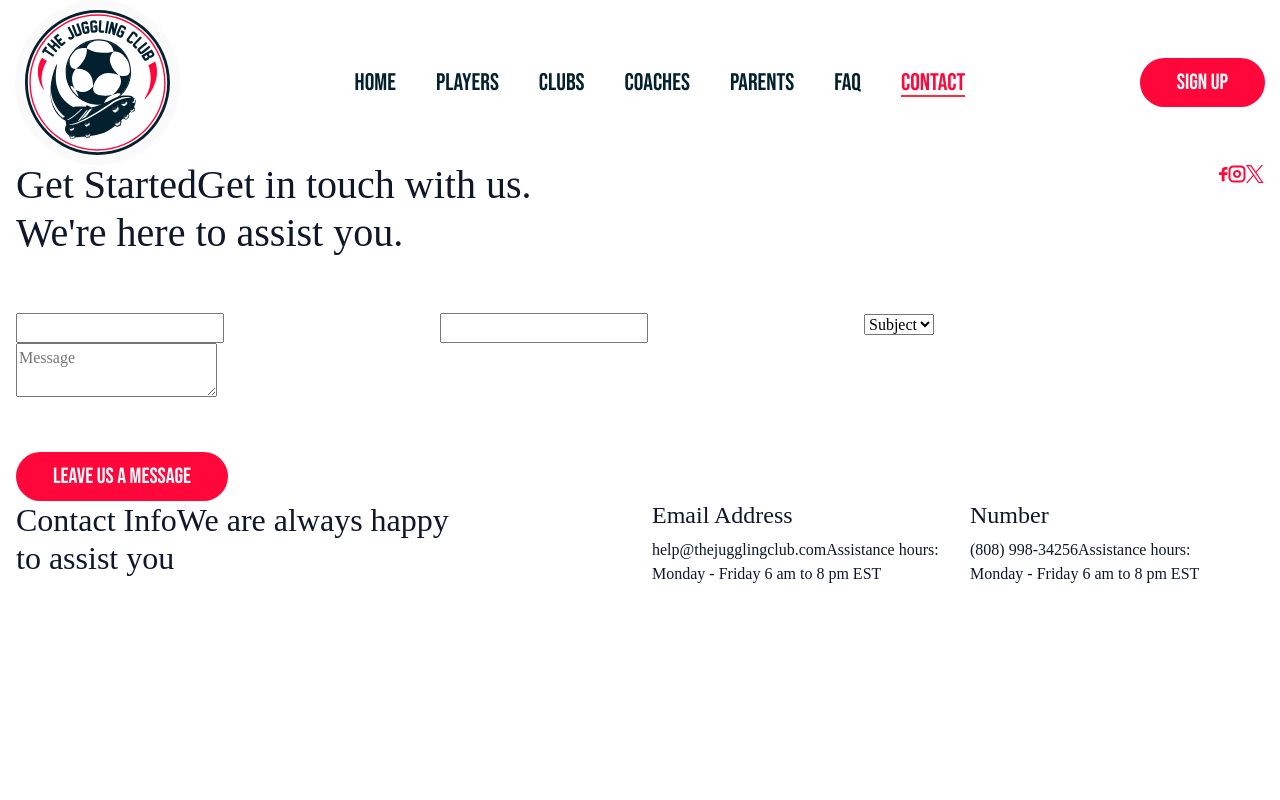
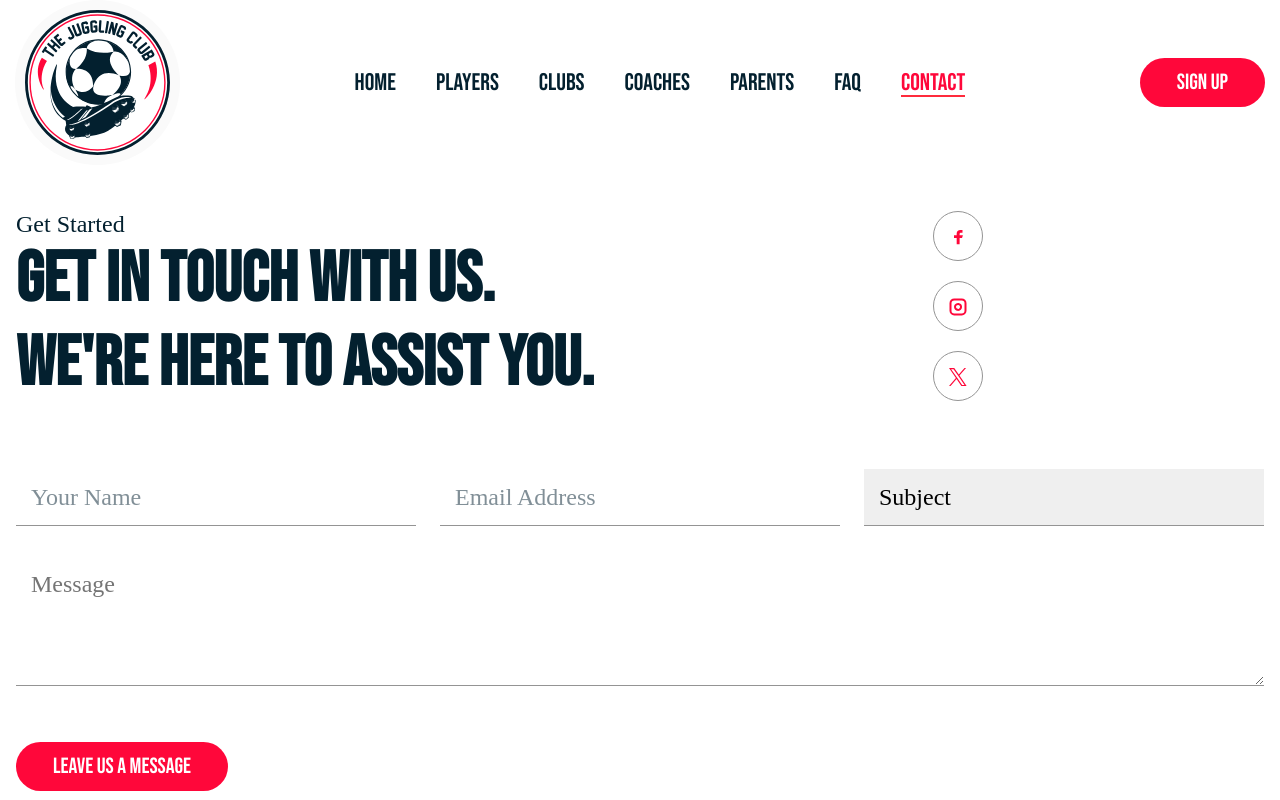
Before and after one commit to sanjayjploft/the-juggling-club, a Next.js app: page /Contact in a window 1280 px wide. Shown: the top 800 px of the page. Built offline with nearby package versions, Linux system fonts and the light colour scheme; a web font is replaced by a local one.

Commit message:
first commit

```diff
--- a/src/app/(public)/FAQ/page.js
+++ b/src/app/(public)/FAQ/page.js
@@ -1,5 +1,5 @@
+import Tabs from "../../../components/Tabs";
 import React from "react";
-import Tabs from "../components/Tabs";
 
 export default function Page() {
   return (
@@ -7,7 +7,7 @@ export default function Page() {
       <div className="section">
         <div className="container faq-tabs">
           <h1>Frequently Asked Questions</h1>
-            <Tabs />
+          <Tabs />
         </div>
       </div>
     </main>
--- a/src/app/globals.css
+++ b/src/app/globals.css
@@ -67,7 +67,7 @@ body {
   margin: 0;
   background: #fff;
   color: #0f172a;
-  font-family: "Avenir";
+  font-family: "Bebas Neue";
   overflow-x: hidden;
 }
 /* manu css */
@@ -1783,6 +1783,155 @@ input::placeholder {
 .price-whitout-hed {
   background-image: url("/assets/image/sub-hero-price-img1.webp");
 }
+.faq-tabs h1 {
+  color: #000;
+  text-align: center;
+  font-family: "Bebas Neue";
+  font-size: 60px;
+  font-style: normal;
+  font-weight: 500;
+  line-height: normal;
+}
+
+/***************** FAQ ****************/
+.faq-tabs h1 {
+  font-size: 60px;
+  color: #000;
+  text-align: center;
+  margin-top: 50px;
+}
+
+/***************** Contact Us ****************/
+.contct-mn {
+  margin-top: 50px;
+}
+.contct-mn h1 {
+  font-size: 70px;
+  color: var(--Juggling-Club-Dark-Blue, #03202f);
+  font-family: "Bebas Neue";
+  font-size: 70px;
+  font-style: normal;
+  font-weight: 700;
+  line-height: normal;
+}
+.contct-mn h1 span {
+  font-size: 24px;
+  display: block;
+  font-family: Avenir;
+  font-weight: 400;
+  color: #03202f;
+}
+.social-mcn {
+  text-align: right;
+}
+.social-mcn a {
+  border: 1px solid #949494;
+  border-radius: 50%;
+  width: 50px;
+  height: 50px;
+  display: block;
+  text-align: center;
+  padding: 15px;
+  margin: 0 auto 20px;
+}
+.inpt-bx input {
+  border: none;
+  border-bottom: 1px solid #949494;
+  width: 100%;
+  padding: 10px 15px;
+  font-family: Avenir;
+  border-radius: 0;
+  font-size: 24px;
+  font-weight: 300;
+}
+.inpt-bx input::placeholder {
+  color: #818f97;
+}
+.inpt-bx select {
+  border: none;
+  border-bottom: 1px solid #949494;
+  width: 100%;
+  appearance: none;
+  padding: 10px 15px;
+  font-family: Avenir;
+  border-radius: 0;
+  font-size: 24px;
+  font-weight: 300;
+}
+.inpt-bx textarea {
+  border: none;
+  border-bottom: 1px solid #949494;
+  width: 100%;
+  appearance: none;
+  padding: 10px 15px;
+  font-family: Avenir;
+  border-radius: 0;
+  height: 130px;
+  margin-top: 30px;
+  font-size: 24px;
+  font-weight: 300;
+}
+.contct-btm-inf {
+  background: url("/assets/image/contact-info-bg.png") center/cover no-repeat;
+  padding: 80px 0;
+  margin-top: 50px;
+}
+.contct-btm-inf h2 {
+  font-size: 56px;
+}
+.contct-btm-inf h2 span {
+  font-size: 24px;
+  display: block;
+  font-family: Avenir;
+  font-weight: 400;
+  color: #03202f;
+}
+.contct-btm-inf h4 {
+  font-size: 30px;
+  font-weight: 400;
+}
+.contct-btm-inf h4::after {
+  content: "";
+  width: 27px;
+  height: 3px;
+  background: #000;
+  display: block;
+}
+.contct-btm-inf p {
+  font-size: 22px;
+  font-family: Avenir;
+  font-weight: 400;
+  color: #000;
+  margin-top: 30px;
+}
+.contct-btm-inf p span {
+  font-size: 18px;
+  display: block;
+  font-family: Avenir;
+  font-weight: 400;
+  color: #03202f;
+  margin-top: 15px;
+}
+
+/***************** Responsive ****************/
+@media screen and (max-width: 1200px) {
+  .contct-mn h1 {
+    font-size: 60px;
+  }
+}
+@media screen and (max-width: 992px) {
+  .contct-mn h1 {
+    font-size: 42px;
+  }
+}
+@media screen and (max-width: 768px) {
+  .brand .logo {
+    max-width: 110px;
+  }
+  .faq-tabs h1 {
+    font-size: 35px;
+  }
+}
 
 /* Mobile */
 @media (max-width: 767.99px) {
```
Also changed, not shown: src/components/Tabs.js (added, +53 -0 lines).
